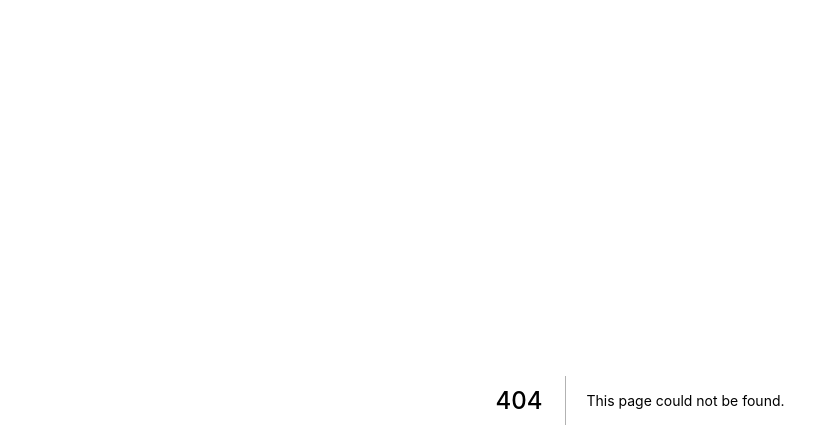
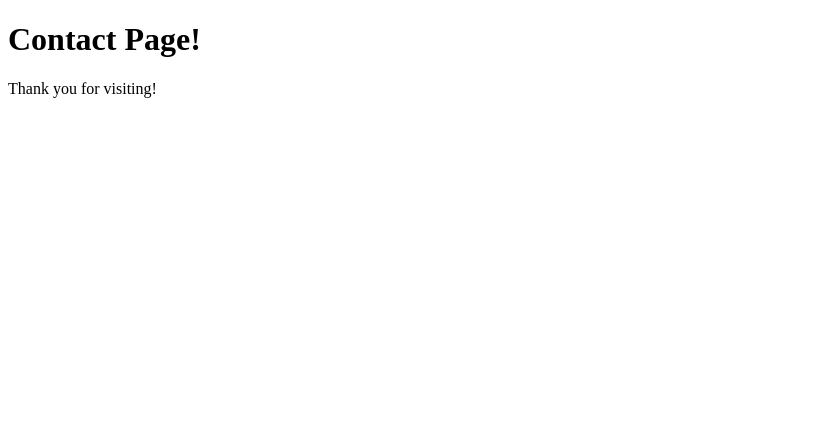
Before and after one commit to 21grahams-workshops/first-next, a Next.js app: page /contact in a window 1280 px wide. Before the commit this address had no page. Shown: the top 448 px of the page, without its empty margins (0-839 px from the left). Built offline with nearby package versions, Linux system fonts and the light colour scheme.

Commit message:
added a Link attribute to connect single page app on client side

```diff
--- /dev/null
+++ b/pages/contact.js
@@ -0,0 +1,10 @@
+const ContactPage = () => {
+  return (
+    <div>
+      <h1>Contact Page!</h1>
+      <p>Thank you for visiting!</p>
+    </div>
+  );
+};
+
+export default ContactPage;
--- a/pages/index.js
+++ b/pages/index.js
@@ -1,5 +1,10 @@
+import Link from 'next/link';
+
 const Index = () => (
   <div>
+    <Link href='/about'>
+      <a>About Page!</a>
+    </Link>
     <h1>Our Index Page!</h1>
   </div>
 )
```
Also changed, not shown: pages/about.js (added, +8 -0 lines), 1 other file (tests, documents, lock files or other folders).
